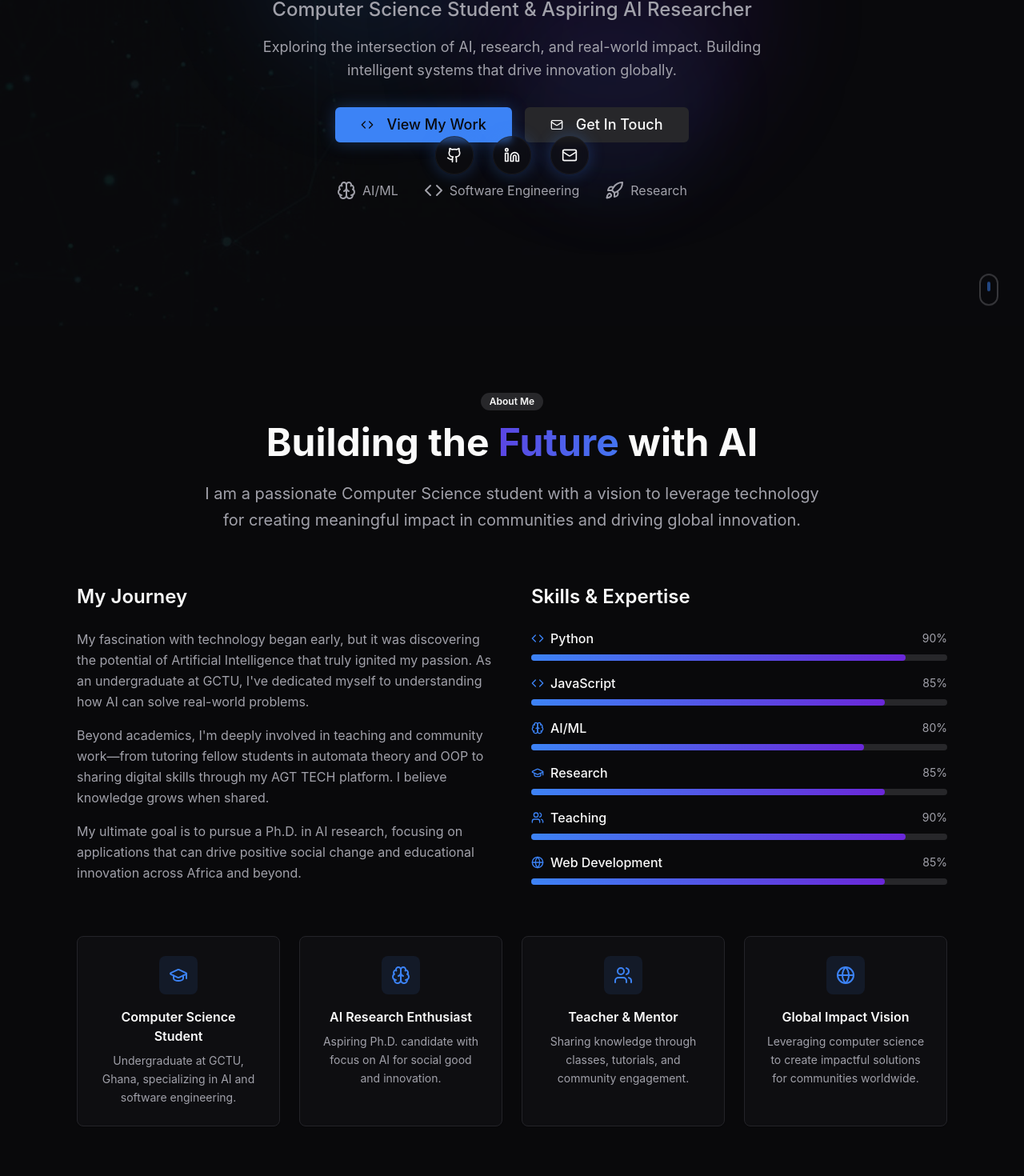
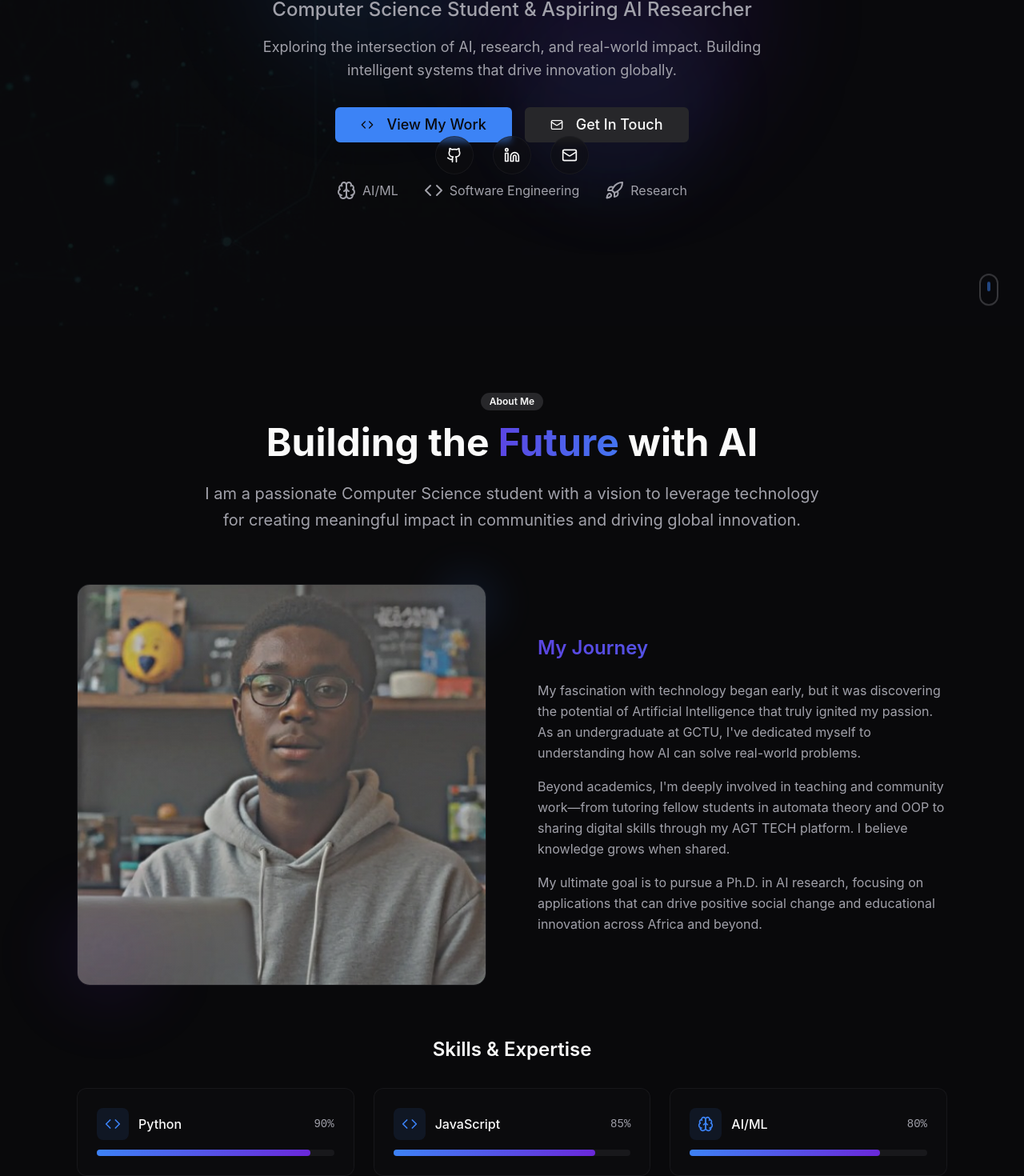
Before and after one commit to Ayamgenerationalthinker/prince-ai-folio, a React (Vite) app: page / in a window 1280 px wide. Shown: the part 392-1862 px from the top of the page at 80% size. Built offline with nearby package versions, Linux system fonts and the light colour scheme.

Commit message:
Add about section image and features
Add user-provided image to the about section. Implement light/dark mode toggle, improve website aesthetics with modern colors, enhance performance, and ensure security. Ensure contact form submissions are directed to princefiebor10@gmail.com.

```diff
--- a/src/components/About.tsx
+++ b/src/components/About.tsx
@@ -53,10 +53,26 @@ export const About = () => {
         </div>
 
         {/* Main Content Grid */}
-        <div className="grid lg:grid-cols-2 gap-12 mb-16">
+        <div className="grid lg:grid-cols-2 gap-16 items-center mb-16">
+          {/* Image Section */}
+          <div className="relative group order-2 lg:order-1">
+            <div className="relative overflow-hidden rounded-2xl border border-border/50 bg-card/50 backdrop-blur-sm">
+              <img
+                src="/lovable-uploads/57a613ff-8ee2-4b8c-9e91-aca0b106aada.png"
+                alt="Prince Fiebor working on his laptop in a modern workspace"
+                className="w-full h-[500px] object-cover transition-transform duration-700 group-hover:scale-105"
+              />
+              <div className="absolute inset-0 bg-gradient-to-t from-background/20 to-transparent"></div>
+            </div>
+
+            {/* Floating Elements */}
+            <div className="absolute -top-4 -right-4 w-20 h-20 bg-primary/20 rounded-full blur-xl animate-pulse"></div>
+            <div className="absolute -bottom-6 -left-6 w-32 h-32 bg-accent/10 rounded-full blur-2xl"></div>
+          </div>
+
           {/* Story Section */}
-          <div className="space-y-6">
-            <h3 className="text-2xl font-semibold mb-4">My Journey</h3>
+          <div className="space-y-6 order-1 lg:order-2">
+            <h3 className="text-2xl font-semibold mb-4 text-gradient-animate">My Journey</h3>
             <div className="space-y-4 text-muted-foreground leading-relaxed">
               <p>
                 My fascination with technology began early, but it was discovering the potential
@@ -74,29 +90,31 @@ export const About = () => {
               </p>
             </div>
           </div>
+        </div>
 
         {/* Skills Section */}
-          <div className="space-y-6">
-            <h3 className="text-2xl font-semibold mb-4">Skills & Expertise</h3>
-            <div className="space-y-4">
+        <div className="mb-16">
+          <h3 className="text-2xl font-semibold mb-8 text-center">Skills & Expertise</h3>
+          <div className="grid md:grid-cols-2 lg:grid-cols-3 gap-6">
             {skills.map((skill, index) => (
-                <div key={index} className="group">
-                  <div className="flex items-center justify-between mb-2">
-                    <div className="flex items-center gap-2">
-                      <skill.icon className="w-4 h-4 text-primary" />
+              <div key={index} className="group p-6 rounded-xl bg-card/50 backdrop-blur-sm border border-border/50 hover:border-primary/30 transition-all duration-300">
+                <div className="flex items-center justify-between mb-3">
+                  <div className="flex items-center gap-3">
+                    <div className="w-10 h-10 bg-primary/10 rounded-lg flex items-center justify-center group-hover:bg-primary/20 transition-colors">
+                      <skill.icon className="w-5 h-5 text-primary" />
+                    </div>
                     <span className="font-medium">{skill.name}</span>
                   </div>
-                    <span className="text-sm text-muted-foreground">{skill.level}%</span>
+                  <span className="text-sm text-muted-foreground font-mono">{skill.level}%</span>
                 </div>
-                  <div className="w-full bg-secondary rounded-full h-2">
+                <div className="w-full bg-secondary/50 rounded-full h-2">
                   <div
-                      className="bg-gradient-primary h-2 rounded-full transition-all duration-1000 group-hover:glow-primary"
+                    className="bg-gradient-primary h-2 rounded-full transition-all duration-1000 group-hover:shadow-lg group-hover:shadow-primary/20"
                     style={{ width: `${skill.level}%` }}
                   />
                 </div>
               </div>
             ))}
-            </div>
           </div>
         </div>
 
--- a/src/components/Navigation.tsx
+++ b/src/components/Navigation.tsx
@@ -1,6 +1,7 @@
 import { useState, useEffect } from "react";
 import { Button } from "@/components/ui/button";
 import { Menu, X, Brain } from "lucide-react";
+import { ThemeToggle } from "./ThemeToggle";
 
 export const Navigation = () => {
   const [isOpen, setIsOpen] = useState(false);
@@ -54,6 +55,7 @@ export const Navigation = () => {
                 {item.name}
               </button>
             ))}
+            <ThemeToggle />
             <Button
               size="sm"
               className="glow-effect"
@@ -85,13 +87,16 @@ export const Navigation = () => {
                   {item.name}
                 </button>
               ))}
+              <div className="flex items-center justify-between pt-4 border-t border-border/50">
+                <ThemeToggle />
                 <Button
                   size="sm"
-                className="w-full mt-4"
+                  className="flex-1 ml-4"
                   onClick={() => scrollToSection("#contact")}
                 >
                   Let's Connect
                 </Button>
+              </div>
             </div>
           </div>
         )}
--- /dev/null
+++ b/src/components/ThemeProvider.tsx
@@ -0,0 +1,6 @@
+import { ThemeProvider as NextThemesProvider } from "next-themes";
+import { type ThemeProviderProps } from "next-themes/dist/types";
+
+export function ThemeProvider({ children, ...props }: ThemeProviderProps) {
+  return <NextThemesProvider {...props}>{children}</NextThemesProvider>;
+}
--- /dev/null
+++ b/src/components/ThemeToggle.tsx
@@ -0,0 +1,30 @@
+import { Moon, Sun } from "lucide-react";
+import { Button } from "@/components/ui/button";
+import { useTheme } from "next-themes";
+import { useEffect, useState } from "react";
+
+export const ThemeToggle = () => {
+  const { theme, setTheme } = useTheme();
+  const [mounted, setMounted] = useState(false);
+
+  useEffect(() => {
+    setMounted(true);
+  }, []);
+
+  if (!mounted) {
+    return null;
+  }
+
+  return (
+    <Button
+      variant="ghost"
+      size="sm"
+      onClick={() => setTheme(theme === "light" ? "dark" : "light")}
+      className="w-10 h-10 px-0 hover:bg-primary/10 transition-all duration-300"
+    >
+      <Sun className="h-[1.2rem] w-[1.2rem] rotate-0 scale-100 transition-all dark:-rotate-90 dark:scale-0" />
+      <Moon className="absolute h-[1.2rem] w-[1.2rem] rotate-90 scale-0 transition-all dark:rotate-0 dark:scale-100" />
+      <span className="sr-only">Toggle theme</span>
+    </Button>
+  );
+};
--- a/src/index.css
+++ b/src/index.css
@@ -6,98 +6,71 @@
 
 @layer base {
   :root {
+    --background: 0 0% 100%;
+    --foreground: 222.2 84% 4.9%;
+    --card: 0 0% 100%;
+    --card-foreground: 222.2 84% 4.9%;
+    --popover: 0 0% 100%;
+    --popover-foreground: 222.2 84% 4.9%;
+    --primary: 217.2 91.2% 59.8%;
+    --primary-foreground: 210 40% 98%;
+    --secondary: 210 40% 96%;
+    --secondary-foreground: 222.2 47.4% 11.2%;
+    --muted: 210 40% 96%;
+    --muted-foreground: 215.4 16.3% 46.9%;
+    --accent: 263 70% 50%;
+    --accent-foreground: 0 0% 98%;
+    --destructive: 0 84.2% 60.2%;
+    --destructive-foreground: 210 40% 98%;
+    --border: 214.3 31.8% 91.4%;
+    --input: 214.3 31.8% 91.4%;
+    --ring: 217.2 91.2% 59.8%;
+    --radius: 0.75rem;
+
+    /* Custom design tokens */
+    --primary-glow: 217.2 91.2% 70%;
+    --gradient-primary: linear-gradient(135deg, hsl(var(--primary)), hsl(var(--accent)));
+    --gradient-secondary: linear-gradient(135deg, hsl(var(--card)), hsl(var(--muted)));
+    --shadow-elegant: 0 10px 30px -10px hsl(var(--primary) / 0.2);
+    --shadow-glow: 0 0 40px hsl(var(--primary-glow) / 0.3);
+    --transition-smooth: all 0.3s cubic-bezier(0.4, 0, 0.2, 1);
+
+    --sidebar-background: 0 0% 98%;
+    --sidebar-foreground: 240 5.3% 26.1%;
+    --sidebar-primary: 240 5.9% 10%;
+    --sidebar-primary-foreground: 0 0% 98%;
+    --sidebar-accent: 240 4.8% 95.9%;
+    --sidebar-accent-foreground: 240 5.9% 10%;
+    --sidebar-border: 220 13% 91%;
+    --sidebar-ring: 217.2 91.2% 59.8%;
+  }
+
+  .dark {
     --background: 240 10% 3.9%;
     --foreground: 0 0% 98%;
-
     --card: 240 10% 5.9%;
     --card-foreground: 0 0% 98%;
-
     --popover: 240 10% 5.9%;
     --popover-foreground: 0 0% 98%;
-
     --primary: 217 91% 60%;
     --primary-foreground: 240 10% 3.9%;
-
     --secondary: 240 4.8% 15.9%;
     --secondary-foreground: 0 0% 98%;
-
     --muted: 240 5.9% 10%;
     --muted-foreground: 240 5% 64.9%;
-
     --accent: 263 70% 50%;
     --accent-foreground: 0 0% 98%;
-
     --destructive: 0 84.2% 60.2%;
     --destructive-foreground: 0 0% 98%;
-
     --border: 240 5.9% 15%;
     --input: 240 5.9% 15%;
     --ring: 217 91% 60%;
 
-    --radius: 0.75rem;
+    /* Custom design tokens - Dark mode */
+    --gradient-secondary: linear-gradient(135deg, hsl(var(--card)), hsl(var(--muted)));
+    --shadow-elegant: 0 10px 30px -10px hsl(var(--primary) / 0.3);
+    --shadow-glow: 0 0 40px hsl(var(--primary-glow) / 0.4);
 
-    /* AI/Tech Gradients */
-    --gradient-primary: linear-gradient(135deg, hsl(217 91% 60%) 0%, hsl(263 70% 50%) 100%);
-    --gradient-secondary: linear-gradient(135deg, hsl(240 10% 5.9%) 0%, hsl(240 5.9% 10%) 100%);
-    --gradient-accent: linear-gradient(135deg, hsl(263 70% 50%) 0%, hsl(280 100% 70%) 100%);
-
-    /* Glow Effects */
-    --glow-primary: 0 0 20px hsl(217 91% 60% / 0.3);
-    --glow-accent: 0 0 20px hsl(263 70% 50% / 0.3);
-
-    /* Shadows */
-    --shadow-elegant: 0 10px 30px -10px hsl(240 10% 3.9% / 0.3);
-    --shadow-card: 0 4px 20px -2px hsl(240 10% 3.9% / 0.4);
-
-    /* Animation Variables */
-    --transition-smooth: all 0.3s cubic-bezier(0.4, 0, 0.2, 1);
-    --transition-bounce: all 0.3s cubic-bezier(0.68, -0.55, 0.265, 1.55);
-
-    --sidebar-background: 0 0% 98%;
-
-    --sidebar-foreground: 240 5.3% 26.1%;
-
-    --sidebar-primary: 240 5.9% 10%;
-
-    --sidebar-primary-foreground: 0 0% 98%;
-
-    --sidebar-accent: 240 4.8% 95.9%;
-
-    --sidebar-accent-foreground: 240 5.9% 10%;
-
-    --sidebar-border: 220 13% 91%;
-
-    --sidebar-ring: 217.2 91.2% 59.8%;
-  }
-
-  .dark {
-    --background: 222.2 84% 4.9%;
-    --foreground: 210 40% 98%;
-
-    --card: 222.2 84% 4.9%;
-    --card-foreground: 210 40% 98%;
-
-    --popover: 222.2 84% 4.9%;
-    --popover-foreground: 210 40% 98%;
-
-    --primary: 210 40% 98%;
-    --primary-foreground: 222.2 47.4% 11.2%;
-
-    --secondary: 217.2 32.6% 17.5%;
-    --secondary-foreground: 210 40% 98%;
-
-    --muted: 217.2 32.6% 17.5%;
-    --muted-foreground: 215 20.2% 65.1%;
-
-    --accent: 217.2 32.6% 17.5%;
-    --accent-foreground: 210 40% 98%;
-
-    --destructive: 0 62.8% 30.6%;
-    --destructive-foreground: 210 40% 98%;
-
-    --border: 217.2 32.6% 17.5%;
-    --input: 217.2 32.6% 17.5%;
-    --ring: 212.7 26.8% 83.9%;
     --sidebar-background: 240 5.9% 10%;
     --sidebar-foreground: 240 4.8% 95.9%;
     --sidebar-primary: 224.3 76.3% 48%;
--- a/src/main.tsx
+++ b/src/main.tsx
@@ -1,5 +1,18 @@
+import { StrictMode } from 'react'
 import { createRoot } from 'react-dom/client'
+import { ThemeProvider } from './components/ThemeProvider.tsx'
 import App from './App.tsx'
 import './index.css'
 
-createRoot(document.getElementById("root")!).render(<App />);
+createRoot(document.getElementById("root")!).render(
+  <StrictMode>
+    <ThemeProvider
+      attribute="class"
+      defaultTheme="dark"
+      enableSystem
+      disableTransitionOnChange
+    >
+      <App />
+    </ThemeProvider>
+  </StrictMode>
+);
```
Also changed, not shown: public/lovable-uploads/57a613ff-8ee2-4b8c-9e91-aca0b106aada.png (added). Lines whose indentation alone changed are shown as unchanged.
